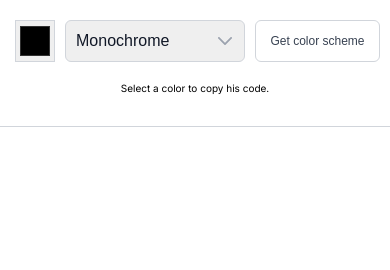
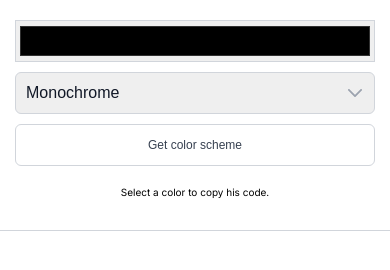
Before and after one commit to Michele20488/color-scheme-generator, a plain HTML site: page index.html in a window 390 px wide. Drawn offline with Linux system fonts and the light colour scheme; no server answers.

Commit message:
Improve layout and add mobile responsiveness
Refactored flexbox layout for better spacing and alignment. Removed fixed margins from input and select elements, set widths to 100% for better scaling, and added a media query for screens under 600px to stack filter and color result sections vertically. Enhanced usability on mobile devices.

```diff
--- a/index.css
+++ b/index.css
@@ -9,13 +9,13 @@ html, body {
     display: flex;
     justify-content: stretch;
     align-items: center;
+    gap: 10px;
 }
 
 input {
     width: 61px;
     height: 42px;
     display: block;
-    margin-right: 10px;
     min-width: 40px;
     border: 0.5px solid #D1D5DB
 }
@@ -27,7 +27,6 @@ input::-webkit-color-swatch {
 select {
     width: 70%;
     display: block;
-    margin-right: 10px;
     height: 42px;
     min-width: 180px;
     font-size: 1em;
@@ -66,11 +65,13 @@ select {
 
 #color-results {
     display: flex;
+    width: 100%;
 }
 
 .color-column {
-    width: 100vh;
+    width: 100%;
     height: 70vh;
+    flex: 1;
 }
 
 .color-column:active {
@@ -120,3 +121,37 @@ select {
     text-align: center;
     font-size: 10px;
 }
+
+@media (max-width: 600px) {
+    #filter-section {
+        flex-direction: column;
+        align-items: stretch;
+    }
+
+    input {
+        width: 100%;
+        margin-right: 0;
+    }
+
+    select {
+        width: 100%;
+        margin-right: 0;
+    }
+
+    #filter-button {
+        width: 100%;
+    }
+
+
+    #color-results {
+        flex-direction: column;
+    }
+
+    .color-column {
+        height: 100px;
+    }
+
+    #color-hexs {
+        font-size: 0.8em;
+    }
+}
```
